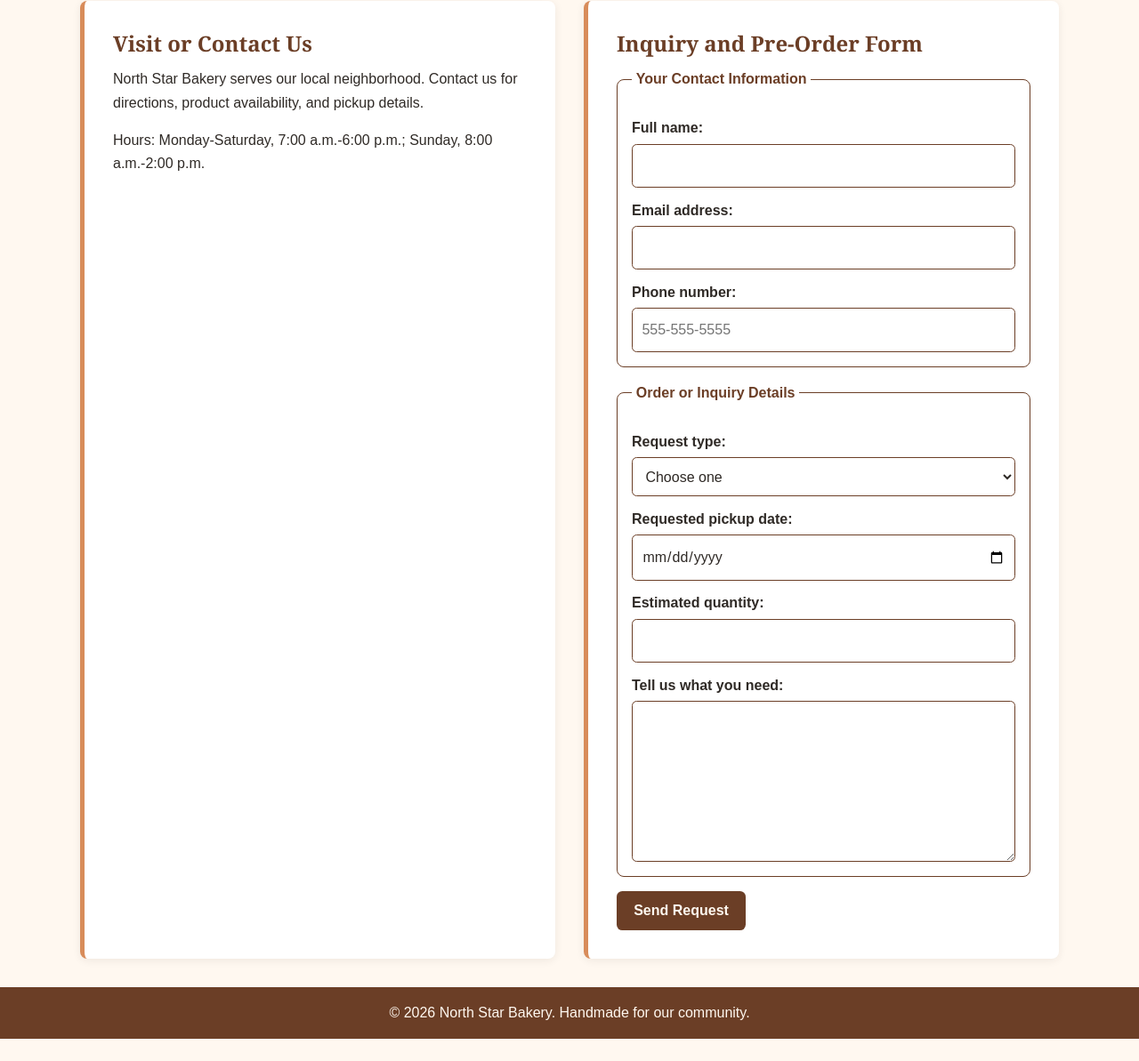
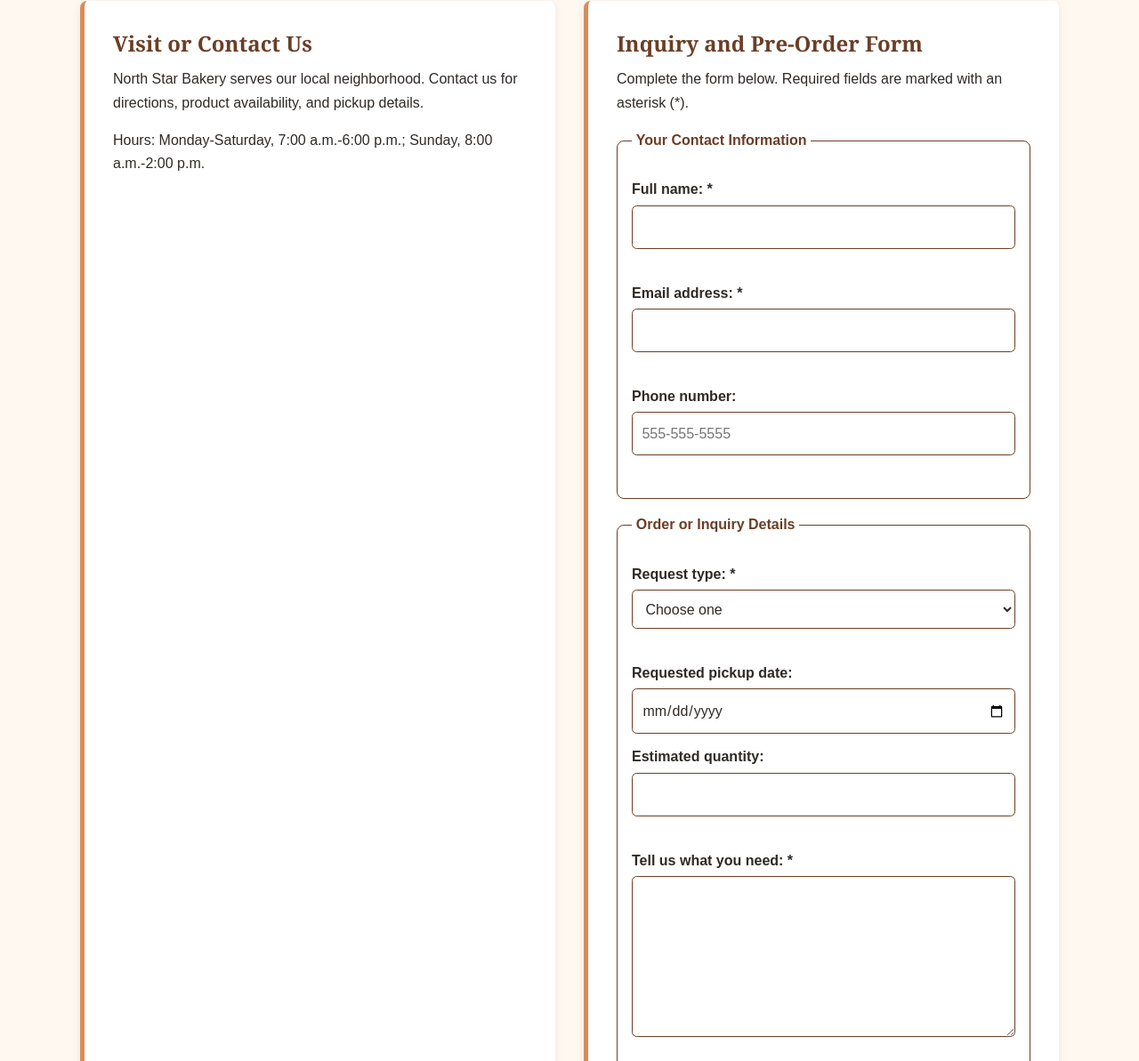
Before and after one commit to chrismitchellsr/north-star-bakery-touchstone-3-0, a plain HTML site: page contact.html in a window 1280 px wide. Shown: the part 268-1461 px from the top of the page at 89% size. Before the commit the page ends 1436 px from the top, so only its background shows below. Drawn offline with Linux system fonts and the light colour scheme.

Commit message:
Update contact.html

```diff
--- a/contact.html
+++ b/contact.html
@@ -1,22 +1,27 @@
 <!DOCTYPE html>
 <html lang="en">
 <head>
-<meta charset="utf-8"/>
-<meta content="width=device-width, initial-scale=1.0" name="viewport"/>
+  <meta charset="UTF-8">
+  <meta name="viewport" content="width=device-width, initial-scale=1.0">
   <title>North Star Bakery | Contact and Pre-Orders</title>
-<link href="styles.css" rel="stylesheet"/></head>
+  <link rel="stylesheet" href="styles.css">
+  <style>
+    .field-error { display:block; min-height:1.25rem; margin:.25rem 0 .5rem; color:#a32121; font-size:.9rem; font-weight:700; }
+    input[aria-invalid="true"], select[aria-invalid="true"], textarea[aria-invalid="true"] { border:2px solid #a32121; background:#fff8f8; }
+    .form-status { margin-top:1rem; font-weight:700; color:#265c36; }
+  </style>
+  <script src="touchstone4.js" defer></script>
+</head>
 <body class="bakery-site">
 <header class="site-header">
-<img alt="North Star Bakery logo" class="site-logo" loading="lazy" src="bakery-logo.png"/>
+  <img src="bakery-logo.png" alt="North Star Bakery logo" class="site-logo">
   <h1>Contact and Pre-Order Requests</h1>
-<nav aria-label="Main navigation">
-<ul>
+  <nav aria-label="Main navigation"><ul>
     <li><a href="index.html">Home</a></li>
     <li><a href="products.html">Products</a></li>
     <li><a href="about.html">About</a></li>
-<li><a aria-current="page" href="contact.html">Contact and Pre-Orders</a></li>
-</ul>
-</nav>
+    <li><a href="contact.html" aria-current="page">Contact and Pre-Orders</a></li>
+  </ul></nav>
 </header>
 <main class="site-main">
   <section class="content-card">
@@ -26,39 +31,45 @@
   </section>
   <section class="content-card">
     <h2>Inquiry and Pre-Order Form</h2>
-<form action="#" method="post">
+    <p>Complete the form below. Required fields are marked with an asterisk (*).</p>
+    <form id="bakery-contact-form" novalidate>
       <fieldset>
         <legend>Your Contact Information</legend>
-<label for="name">Full name:</label>
-<input id="name" name="name" required="" type="text"/>
-<label for="email">Email address:</label>
-<input id="email" name="email" required="" type="email"/>
+        <label for="name">Full name: *</label>
+        <input id="name" name="name" type="text" required minlength="2" aria-describedby="name-error" autocomplete="name">
+        <span id="name-error" class="field-error" aria-live="polite"></span>
+        <label for="email">Email address: *</label>
+        <input id="email" name="email" type="email" required aria-describedby="email-error" autocomplete="email">
+        <span id="email-error" class="field-error" aria-live="polite"></span>
         <label for="phone">Phone number:</label>
-<input id="phone" name="phone" pattern="[0-9]{3}-[0-9]{3}-[0-9]{4}" placeholder="555-555-5555" type="tel"/>
+        <input id="phone" name="phone" type="tel" placeholder="555-555-5555" pattern="[0-9]{3}-[0-9]{3}-[0-9]{4}" aria-describedby="phone-error" autocomplete="tel">
+        <span id="phone-error" class="field-error" aria-live="polite"></span>
       </fieldset>
       <fieldset>
         <legend>Order or Inquiry Details</legend>
-<label for="request-type">Request type:</label>
-<select id="request-type" name="request-type" required="">
+        <label for="request-type">Request type: *</label>
+        <select id="request-type" name="request-type" required aria-describedby="request-type-error">
           <option value="">Choose one</option>
           <option value="general">General inquiry</option>
           <option value="bread">Bread pre-order</option>
           <option value="pastry">Pastry pre-order</option>
           <option value="cake">Cake or event order</option>
         </select>
+        <span id="request-type-error" class="field-error" aria-live="polite"></span>
         <label for="pickup-date">Requested pickup date:</label>
-<input id="pickup-date" name="pickup-date" type="date"/>
+        <input id="pickup-date" name="pickup-date" type="date">
         <label for="quantity">Estimated quantity:</label>
-<input id="quantity" max="100" min="1" name="quantity" type="number"/>
-<label for="details">Tell us what you need:</label>
-<textarea id="details" name="details" required="" rows="6"></textarea>
+        <input id="quantity" name="quantity" type="number" min="1" max="100" aria-describedby="quantity-error">
+        <span id="quantity-error" class="field-error" aria-live="polite"></span>
+        <label for="details">Tell us what you need: *</label>
+        <textarea id="details" name="details" rows="6" required aria-describedby="details-error"></textarea>
+        <span id="details-error" class="field-error" aria-live="polite"></span>
       </fieldset>
       <button type="submit">Send Request</button>
+      <p id="form-status" class="form-status" role="status" aria-live="polite"></p>
     </form>
   </section>
 </main>
-<footer class="site-footer">
-<p>© 2026 North Star Bakery. Handmade for our community.</p>
-</footer>
+<footer class="site-footer"><p>© 2026 North Star Bakery. Handmade for our community.</p></footer>
 </body>
 </html>
```
Lines whose indentation alone changed are shown as unchanged.
